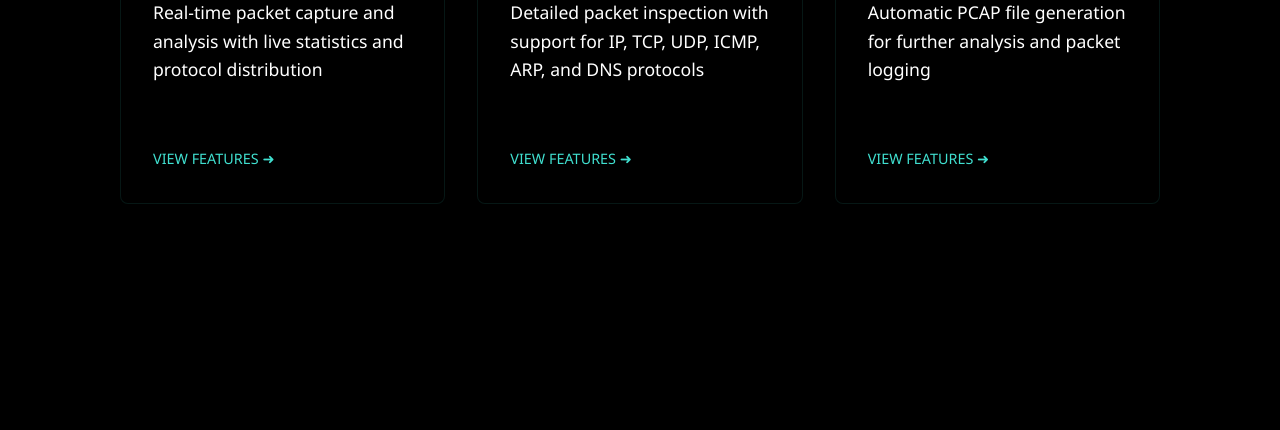
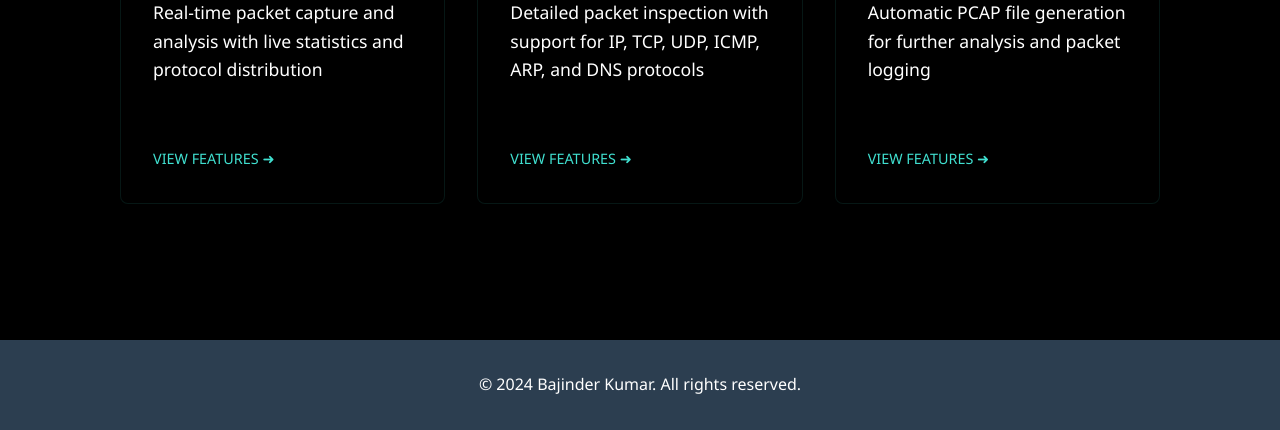
Before and after one commit to Bajinder17/NetSharkWeb, a plain HTML site: page index.html in a window 1280 px wide. Shown: the part 540-970 px from the top of the page. Before the commit the page ends 864 px from the top, so only its background shows below. Drawn offline with Linux system fonts and the light colour scheme.

Commit message:
Update index.html

```diff
--- a/index.html
+++ b/index.html
@@ -136,6 +136,10 @@ python network_analyzer.py -o custom_capture.pcap</code></pre>
         </section>
     </main>
 
+    <footer class="footer">
+        <p>&copy; 2024 Bajinder Kumar. All rights reserved.</p>
+    </footer>
+
     <script src="script.js"></script>
 </body>
 </html>
```
